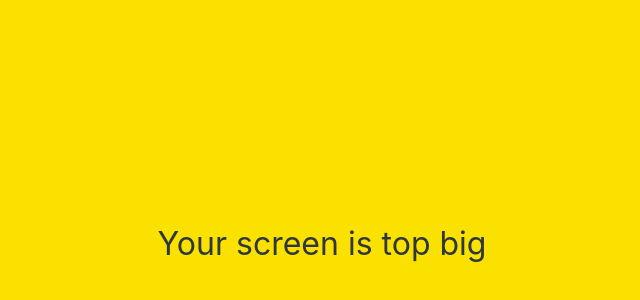
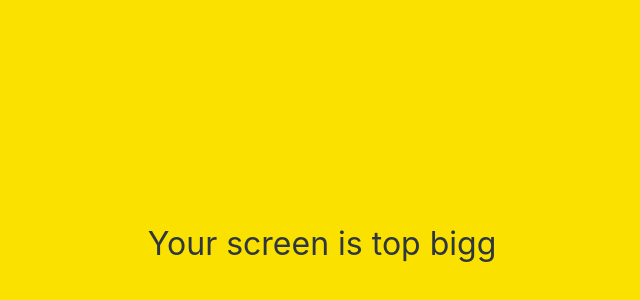
Before and after one commit to wwvmmn/Donghyeon, a plain HTML site: page friends.html in a window 1280 px wide. Shown: the part 156-456 px from the top of the page, without its empty margins (318-958 px from the left). Drawn offline with Linux system fonts and the light colour scheme.

Commit message:
Update friends.html

```diff
--- a/friends.html
+++ b/friends.html
@@ -92,7 +92,7 @@
         <i class="fas fa-comment"></i>
     </div>
     <div id="no-moblie">
-        <span>Your screen is top big</span>
+        <span>Your screen is top bigg</span>
     </div>
 
     <script src="https://kit.fontawesome.com/6478f529f2.js" crossorigin="anonymous">
```
